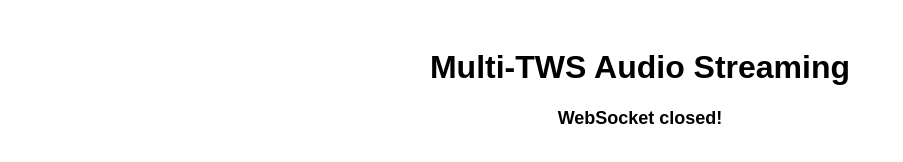
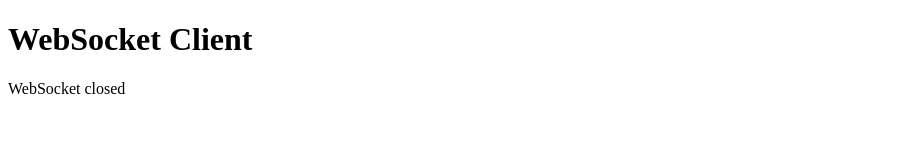
Before and after one commit to mukeahprabhu/multi-tws-audio-stream, a website: page index.html in a window 1280 px wide. Shown: the whole page, without its empty margins (0-903 px from the left). Drawn offline with Linux system fonts and the light colour scheme.

Commit message:
Update index.html

```diff
--- a/index.html
+++ b/index.html
@@ -3,51 +3,31 @@
 <head>
   <meta charset="UTF-8">
   <meta name="viewport" content="width=device-width, initial-scale=1.0">
-  <title>Multi-TWS Audio Streaming</title>
-  <style>
-    body {
-      font-family: Arial, sans-serif;
-      padding: 20px;
-      text-align: center;
-    }
-    #status {
-      font-weight: bold;
-      font-size: 18px;
-    }
-  </style>
+  <title>WebSocket Client</title>
 </head>
 <body>
-  <h1>Multi-TWS Audio Streaming</h1>
+  <h1>WebSocket Client</h1>
   <div id="status">Initializing...</div>
 
   <script>
-    // Function to connect to the WebSocket server
-    function connectWebSocket() {
-      const socket = new WebSocket('ws://your-server-url:10000'); // Ensure you are using the correct URL here
+    const statusElement = document.getElementById('status');
 
-      socket.onopen = function() {
-        console.log('WebSocket connected');
-        document.getElementById('status').textContent = "Connected to WebSocket!";
-      };
+    // Connect to the WebSocket server using wss:// (secure WebSocket)
+    const socket = new WebSocket('wss://your-server-url:10000');
 
-      socket.onmessage = function(event) {
-        console.log('Message from server:', event.data);
-      };
+    socket.onopen = function () {
+      statusElement.textContent = 'WebSocket connected';
+      console.log('WebSocket connected');
+    };
 
-      socket.onerror = function(error) {
-        console.error('WebSocket error:', error);
-        document.getElementById('status').textContent = "WebSocket error!";
-      };
+    socket.onerror = function (error) {
+      statusElement.textContent = 'WebSocket error occurred';
+      console.log('WebSocket error:', error);
+    };
 
-      socket.onclose = function() {
-        console.log('WebSocket closed');
-        document.getElementById('status').textContent = "WebSocket closed!";
-      };
-    }
-
-    // Call the connectWebSocket function when the page loads
-    window.onload = function() {
-      connectWebSocket();
+    socket.onclose = function () {
+      statusElement.textContent = 'WebSocket closed';
+      console.log('WebSocket closed');
     };
   </script>
 </body>
```
